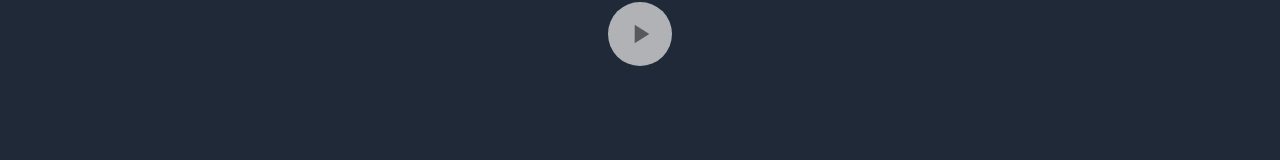
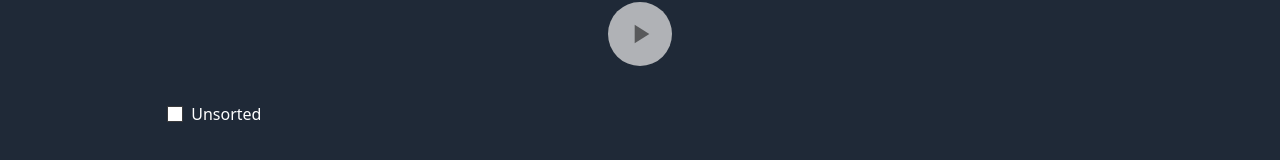
Before and after one commit to RajKanani1206/SortOut, a React (Create React App) app: page / in a window 1280 px wide. Shown: the part 464-624 px from the top of the page. Built offline with nearby package versions, Linux system fonts and the light colour scheme.

Commit message:
Added Keys

```diff
--- /dev/null
+++ b/src/components/SortVisualizer/ColorKey.js
@@ -0,0 +1,57 @@
+import React from "react";
+import "./style.css";
+
+const ColorKey = ({ colorKey }) => {
+  const keySorted =
+    colorKey?.groupA || colorKey?.groupB || colorKey?.groupC || colorKey?.groupD ? (
+      <div className="color-key-item">
+        <div className="color-key-box color-key-sorted"></div>
+        <span>Sorted</span>
+      </div>
+    ) : (
+      <div className="color-key-item">
+        <div className="color-key-box color-key-unsorted"></div>
+        <span>Unsorted</span>
+      </div>
+    );
+
+  const keyA = colorKey?.groupA ? (
+    <div className="color-key-item">
+      <div className="color-key-box color-key-groupA"></div>
+      <span>{colorKey?.groupA}</span>
+    </div>
+  ) : null;
+
+  const keyB = colorKey?.groupB ? (
+    <div className="color-key-item">
+      <div className="color-key-box color-key-groupB"></div>
+      <span>{colorKey?.groupB}</span>
+    </div>
+  ) : null;
+
+  const keyC = colorKey?.groupC ? (
+    <div className="color-key-item">
+      <div className="color-key-box color-key-groupC"></div>
+      <span>{colorKey?.groupC}</span>
+    </div>
+  ) : null;
+
+  const keyD = colorKey?.groupD ? (
+    <div className="color-key-item">
+      <div className="color-key-box color-key-groupD"></div>
+      <span>{colorKey?.groupD}</span>
+    </div>
+  ) : null;
+
+  return (
+    <div className="color-key">
+      {keySorted}
+      {keyA}
+      {keyB}
+      {keyC}
+      {keyD}
+    </div>
+  );
+};
+
+export default ColorKey;
--- a/src/components/SortVisualizer/index.js
+++ b/src/components/SortVisualizer/index.js
@@ -1,4 +1,5 @@
 import React, { useEffect, useState } from "react";
+import ColorKey from "./ColorKey";
 import ProgressBar from "./ProgressBar";
 import SortChart from "./SortChart";
 import "./style.css";
@@ -100,6 +101,7 @@ const SortVisualizer = ({ array, trace, colorKey, description }) => {
         playing={timeoutIds.length > 0}
         playDisabled={(traceStep >= tracing.length - 1 && traceStep !== -1) || tracing.length <= 0}
       />
+      <ColorKey colorKey={colorKey} />
     </div>
   );
 };
--- a/src/components/SortVisualizer/style.css
+++ b/src/components/SortVisualizer/style.css
@@ -144,3 +144,48 @@
     transform: translateX(200.611057%);
   }
 }
+
+/* Color Keys */
+.color-key {
+  display: flex;
+  flex-flow: row wrap;
+  padding: 1rem;
+  width: 80%;
+  max-width: 1200px;
+  margin: 0 auto;
+  text-align: left;
+}
+
+.color-key-item {
+  display: inline-flex;
+  align-items: center;
+  margin-right: 4rem;
+  padding: 4px;
+}
+
+.color-key-box {
+  flex-shrink: 0;
+  height: 1rem;
+  width: 1rem;
+  margin-right: 0.5rem;
+}
+
+.color-key-unsorted {
+  border: 1px solid rgb(58, 58, 60);
+  background-color: #fff;
+}
+.color-key-sorted {
+  background-color: #338a3e;
+}
+.color-key-groupA {
+  background-color: #ffd54f;
+}
+.color-key-groupB {
+  background-color: #f06292;
+}
+.color-key-groupC {
+  background-color: #ef5350;
+}
+.color-key-groupD {
+  background-color: #42a5f5;
+}
```
